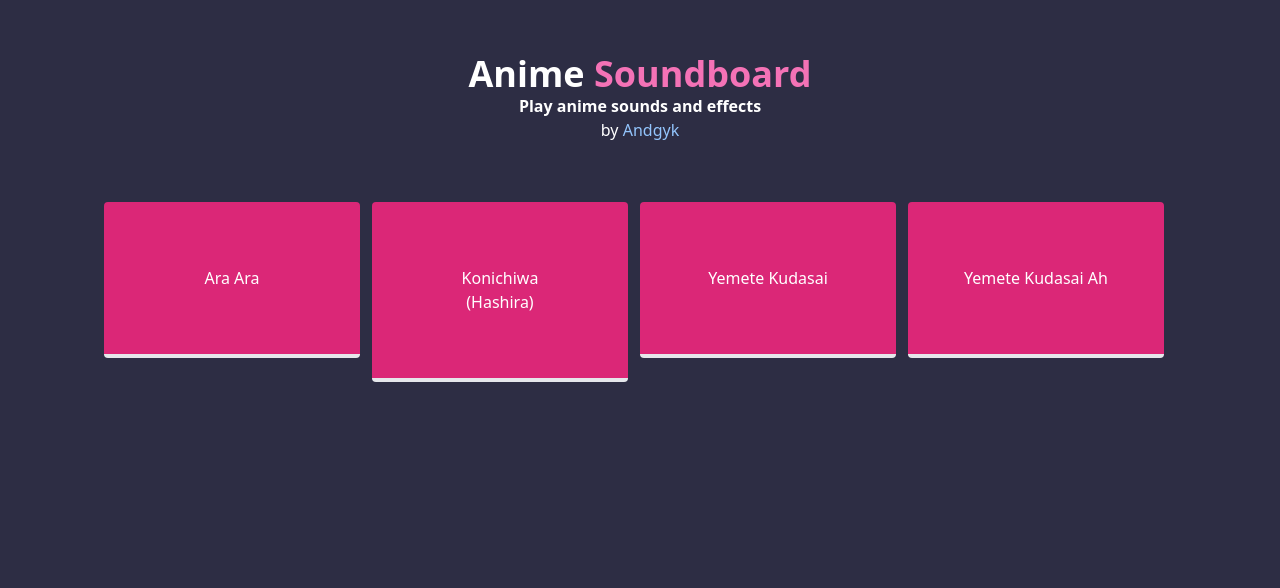
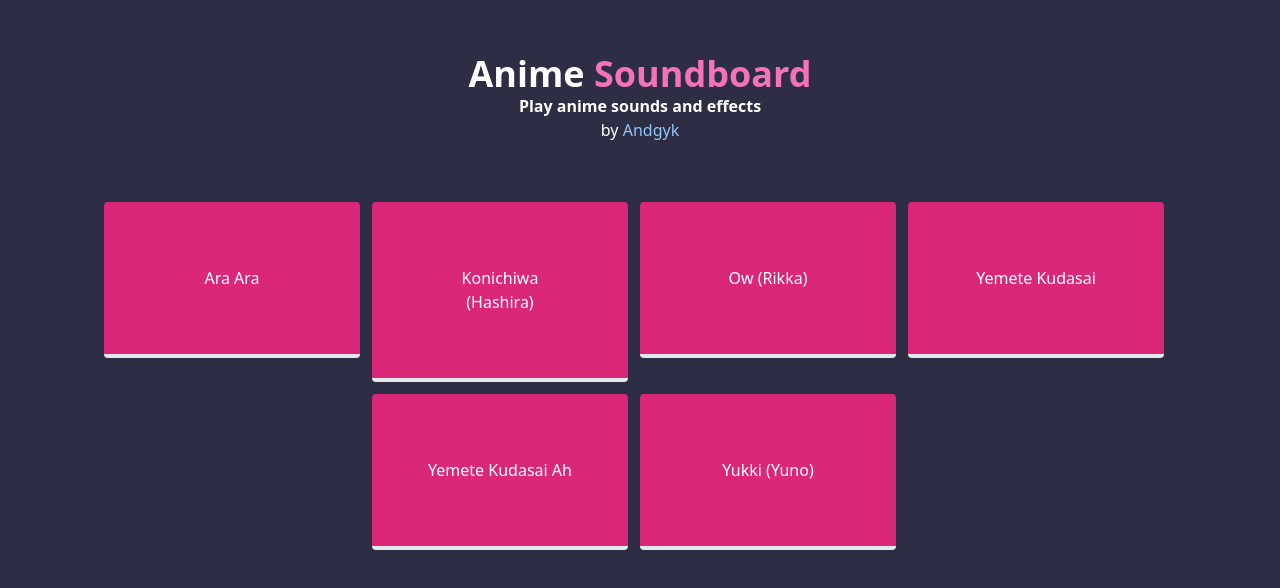
Before and after one commit to andgyk/anime-soundboard, a Next.js app: page / in a window 1280 px wide. Shown: the part 154-742 px from the top of the page. Built offline with nearby package versions, Linux system fonts and the light colour scheme.

Commit message:
add rikka(ow) and yuno(yukki) sounds

```diff
--- a/components/audio-component.js
+++ b/components/audio-component.js
@@ -3,8 +3,10 @@ export default function AudioComponent () {
         <>
         <audio src="./audio/ara-ara.mp3" id="ara-ara-audio"></audio>
         <audio src="./audio/hashira-konichiwa.mp3" id="hasira-konichiwa-audio"></audio>
+        <audio src="./audio/rikka-ow.mp3" id="rikka-ow-audio"></audio>
         <audio src="./audio/yemete-kudasai.mp3" id="yemete-audio"></audio>
         <audio src="./audio/yemete-kudasai-ah.mp3" id="yemete2-audio"></audio>
+        <audio src="./audio/yuno-yukki.mp3" id="yuno-yukki-audio"></audio>
         </>
     );
 };
--- a/pages/index.js
+++ b/pages/index.js
@@ -29,8 +29,10 @@ export default function Home() {
         <div className="mt-12 flex flex-wrap justify-center">
           <SoundBoxComponent text="Ara Ara" id="ara-ara-audio" />
           <SoundBoxComponent text="Konichiwa (Hashira)" id="hasira-konichiwa-audio" />
+          <SoundBoxComponent text="Ow (Rikka)" id="rikka-ow-audio" />
           <SoundBoxComponent text="Yemete Kudasai" id="yemete-audio" />
           <SoundBoxComponent text="Yemete Kudasai Ah" id="yemete2-audio" />
+          <SoundBoxComponent text="Yukki (Yuno)" id="yuno-yukki-audio" />
         </div>
       </div>
 
```
Also changed, not shown: 2 other files (tests, documents, lock files or other folders).
